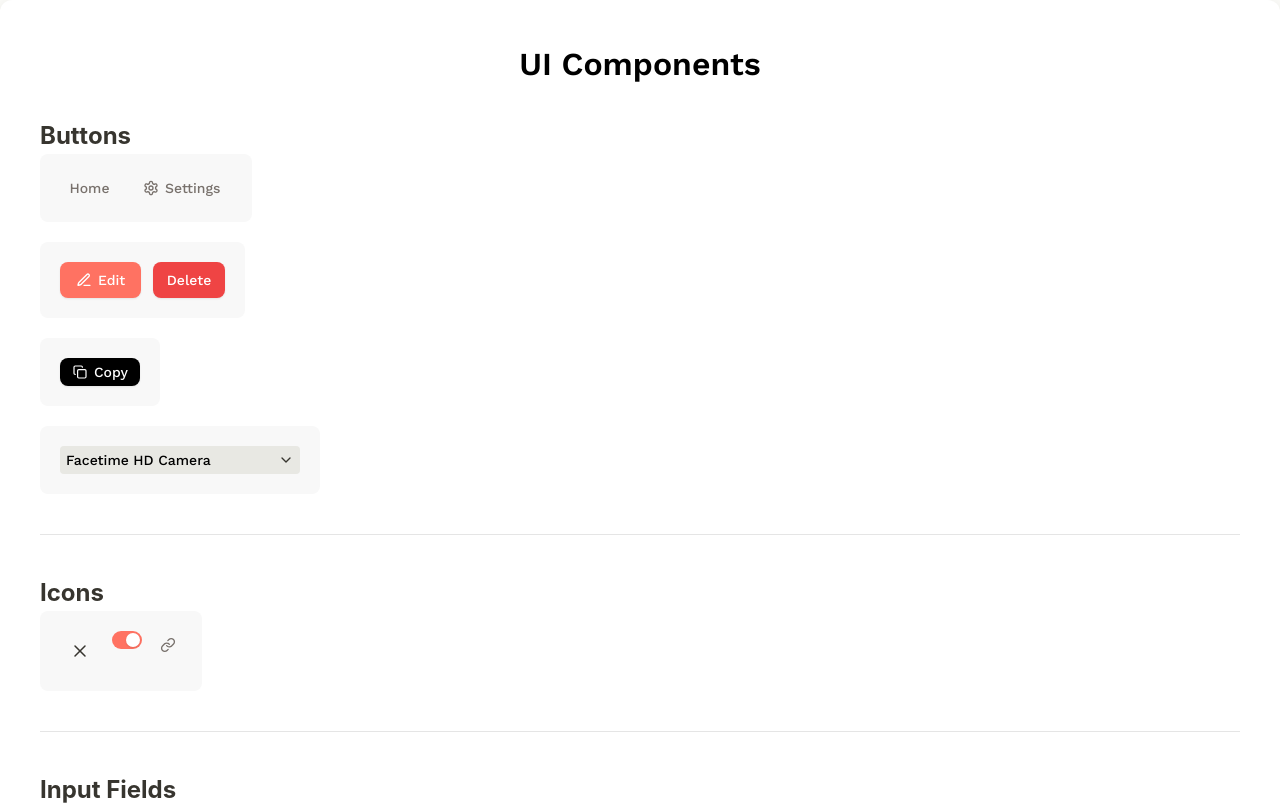
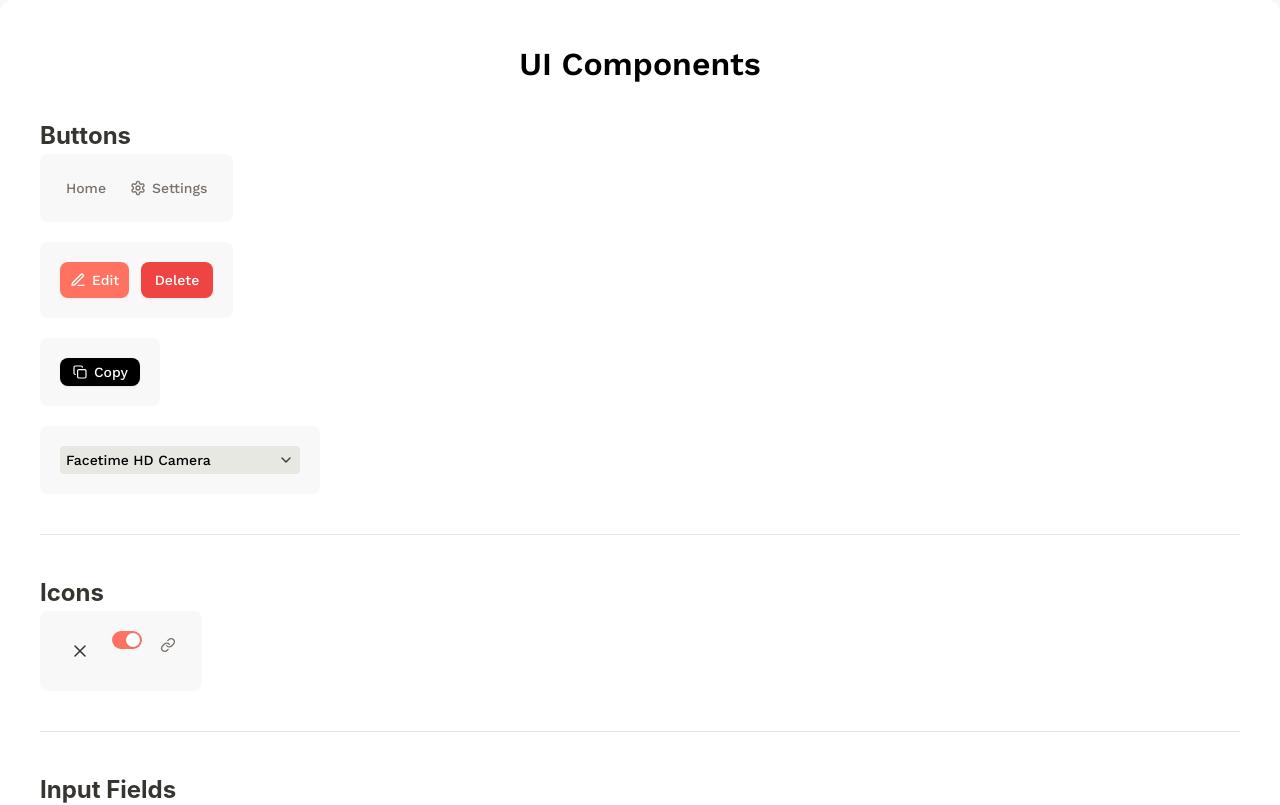
Before and after one commit to Arpit-sde1210/Compo, a React (Create React App) app: page / in a window 1280 px wide. Shown: the top 805 px of the page. Built offline with nearby package versions, Linux system fonts and the light colour scheme; no server answers.

Commit message:
Padding Change

```diff
--- a/src/compo/icon-btn.css
+++ b/src/compo/icon-btn.css
@@ -4,7 +4,7 @@
   flex-direction: row;
   justify-content: center;
   align-items: center;
-  padding: 0px 12px;
+  padding: 0px 6px;
   gap: 6px;
 
   height: 28px;
--- a/src/compo/primary-btn.css
+++ b/src/compo/primary-btn.css
@@ -4,7 +4,7 @@
   flex-direction: row;
   justify-content: center;
   align-items: center;
-  padding: 0px 16px;
+  padding: 0px 10px;
   gap: 6px;
 
   height: 36px;
--- a/src/compo/small-btn.css
+++ b/src/compo/small-btn.css
@@ -4,7 +4,7 @@
   flex-direction: row;
   justify-content: center;
   align-items: center;
-  padding: 6px 9.5px;
+  padding: 0px 6px;
   gap: 6px;
 
   height: 28px;
```
